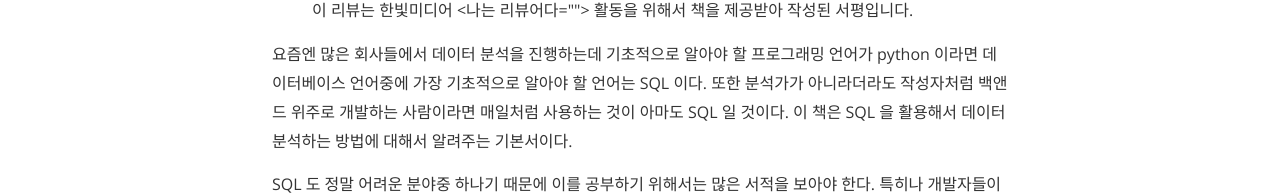
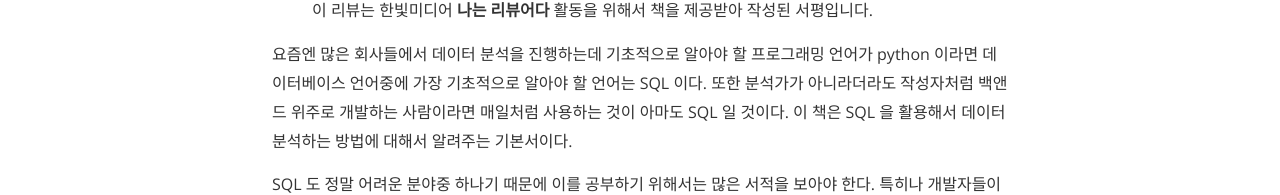
Before and after one commit to kscory/blog, a Jekyll site: the page built from _posts/2022-08-28-review-hanbit-sql_for_data_analysis.md, in a window 1280 px wide. Shown: the part 857-1052 px from the top of the page. Built offline with Jekyll 4.4.1, drawn with Linux system fonts in a browser that asks for light colours; nearby versions of some CDN libraries; comment, search, counter and statistics services are not loaded; part of the change alters nothing that is shown.

Commit message:
[리뷰] SQL 로 시작하는 데이터 분석

```diff
--- a/_posts/2022-08-28-review-hanbit-sql_for_data_analysis.md
+++ b/_posts/2022-08-28-review-hanbit-sql_for_data_analysis.md
@@ -11,7 +11,7 @@ tags: review book
 
 <img src="https://lh3.googleusercontent.com/pw/AL9nZEXxuVM4ZYWy6pd-M6lfi9aHc-eCsiUlVd8Db8h8Y3enHy4k3XldfQ3kbYt0jF1R3nlI3OK8zO1W3GeTwNQg_2HC8UHqjhdjQc4RNRy-yCcRcl8AJGu2El6OzR00iGysxVdSyL7lnLZPeDAcrCeY9-4q=w2302-h1728-no?authuser=0" alt="hanbit-sql_for_data_analysis">
 
-> 이 리뷰는 한빛미디어 <나는 리뷰어다> 활동을 위해서 책을 제공받아 작성된 서평입니다.
+> 이 리뷰는 한빛미디어 __나는 리뷰어다__ 활동을 위해서 책을 제공받아 작성된 서평입니다.
 
 요즘엔 많은 회사들에서 데이터 분석을 진행하는데 기초적으로 알아야 할 프로그래밍 언어가 python 이라면 데이터베이스 언어중에 가장 기초적으로 알아야 할 언어는 SQL 이다. 또한 분석가가 아니라더라도 작성자처럼 백앤드 위주로 개발하는 사람이라면 매일처럼 사용하는 것이 아마도 SQL 일 것이다. 이 책은 SQL 을 활용해서 데이터 분석하는 방법에 대해서 알려주는 기본서이다.
 
```
